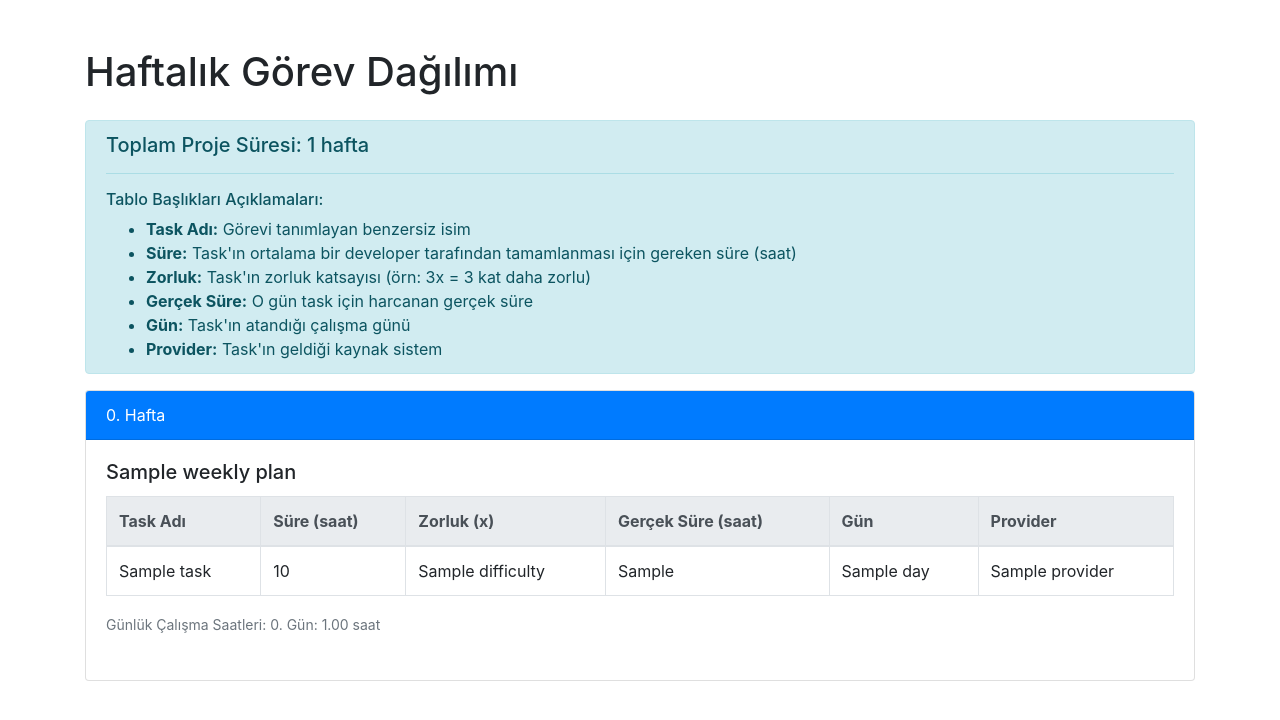
After one commit to yusufbulac/todo-app, a Symfony app: template templates/task/index.html.twig in a window 1280 px wide. The commit adds this page. Shown: the top 720 px of the page. Run offline with Twig, Linux system fonts and the light colour scheme; the template is opened without the code that fills it: most values are stand-ins (such as "Sample title", 1, 10 or a date in 2020); some libraries are stand-ins or nearby versions.

Commit message:
created template

```diff
--- a/templates/base.html.twig
+++ b/templates/base.html.twig
@@ -7,6 +7,7 @@
            and uncomment the following Encore helpers to start using Symfony UX #}
         {% block stylesheets %}
             {#{{ encore_entry_link_tags('app') }}#}
+            <link rel="stylesheet" href="https://cdn.jsdelivr.net/npm/bootstrap@4.6.2/dist/css/bootstrap.min.css" integrity="sha384-xOolHFLEh07PJGoPkLv1IbcEPTNtaed2xpHsD9ESMhqIYd0nLMwNLD69Npy4HI+N" crossorigin="anonymous">
         {% endblock %}
 
         {% block javascripts %}
--- /dev/null
+++ b/templates/task/index.html.twig
@@ -0,0 +1,80 @@
+{% extends 'base.html.twig' %}
+
+{% block title %}Task Planning{% endblock %}
+
+{% block body %}
+    <div class="container mt-5">
+        <h1 class="mb-4">Haftalık Görev Dağılımı</h1>
+
+        {% if error is defined %}
+            <div class="alert alert-danger">
+                {{ error }}
+            </div>
+        {% else %}
+            <div class="alert alert-info">
+                <h5>Toplam Proje Süresi: {{ total_weeks }} hafta</h5>
+                <hr>
+                <h6>Tablo Başlıkları Açıklamaları:</h6>
+                <ul class="mb-0">
+                    <li><strong>Task Adı:</strong> Görevi tanımlayan benzersiz isim</li>
+                    <li><strong>Süre:</strong> Task'ın ortalama bir developer tarafından tamamlanması için gereken süre (saat)</li>
+                    <li><strong>Zorluk:</strong> Task'ın zorluk katsayısı (örn: 3x = 3 kat daha zorlu)</li>
+                    <li><strong>Gerçek Süre:</strong> O gün task için harcanan gerçek süre</li>
+                    <li><strong>Gün:</strong> Task'ın atandığı çalışma günü</li>
+                    <li><strong>Provider:</strong> Task'ın geldiği kaynak sistem</li>
+                </ul>
+            </div>
+
+            {% for week, weekData in weekly_plan %}
+                <div class="card mb-4">
+                    <div class="card-header bg-primary text-white">
+                        {{ week }}. Hafta
+                    </div>
+                    <div class="card-body">
+                        {% for devId, developerData in weekData %}
+                            <div class="mb-4">
+                                <h5 class="card-title">
+                                    {{ developerData.title }}
+                                </h5>
+                                <table class="table table-bordered">
+                                    <thead class="thead-light">
+                                    <tr>
+                                        <th>Task Adı</th>
+                                        <th>Süre (saat)</th>
+                                        <th>Zorluk (x)</th>
+                                        <th>Gerçek Süre (saat)</th>
+                                        <th>Gün</th>
+                                        <th>Provider</th>
+                                    </tr>
+                                    </thead>
+                                    <tbody>
+                                    {% for taskData in developerData.tasks %}
+                                        <tr>
+                                            <td>{{ taskData.task.name }}</td>
+                                            <td>{{ taskData.task.duration }}</td>
+                                            <td>{{ taskData.task.difficulty }}</td>
+                                            <td>{{ taskData.effort_display | replace({' saat': ''}) }}</td>
+                                            <td>{{ taskData.day | replace({' Gün': ''}) }}</td>
+                                            <td>{{ taskData.task.provider }}</td>
+                                        </tr>
+                                    {% endfor %}
+                                    </tbody>
+                                </table>
+
+                                <div class="mt-2">
+                                    <small class="text-muted">
+                                        Günlük Çalışma Saatleri:
+                                        {% for day, hours in developerData.daily_workloads %}
+                                            {{ day }}. Gün: {{ hours|number_format(2) }} saat
+                                            {% if not loop.last %} | {% endif %}
+                                        {% endfor %}
+                                    </small>
+                                </div>
+                            </div>
+                        {% endfor %}
+                    </div>
+                </div>
+            {% endfor %}
+        {% endif %}
+    </div>
+{% endblock %}
```
